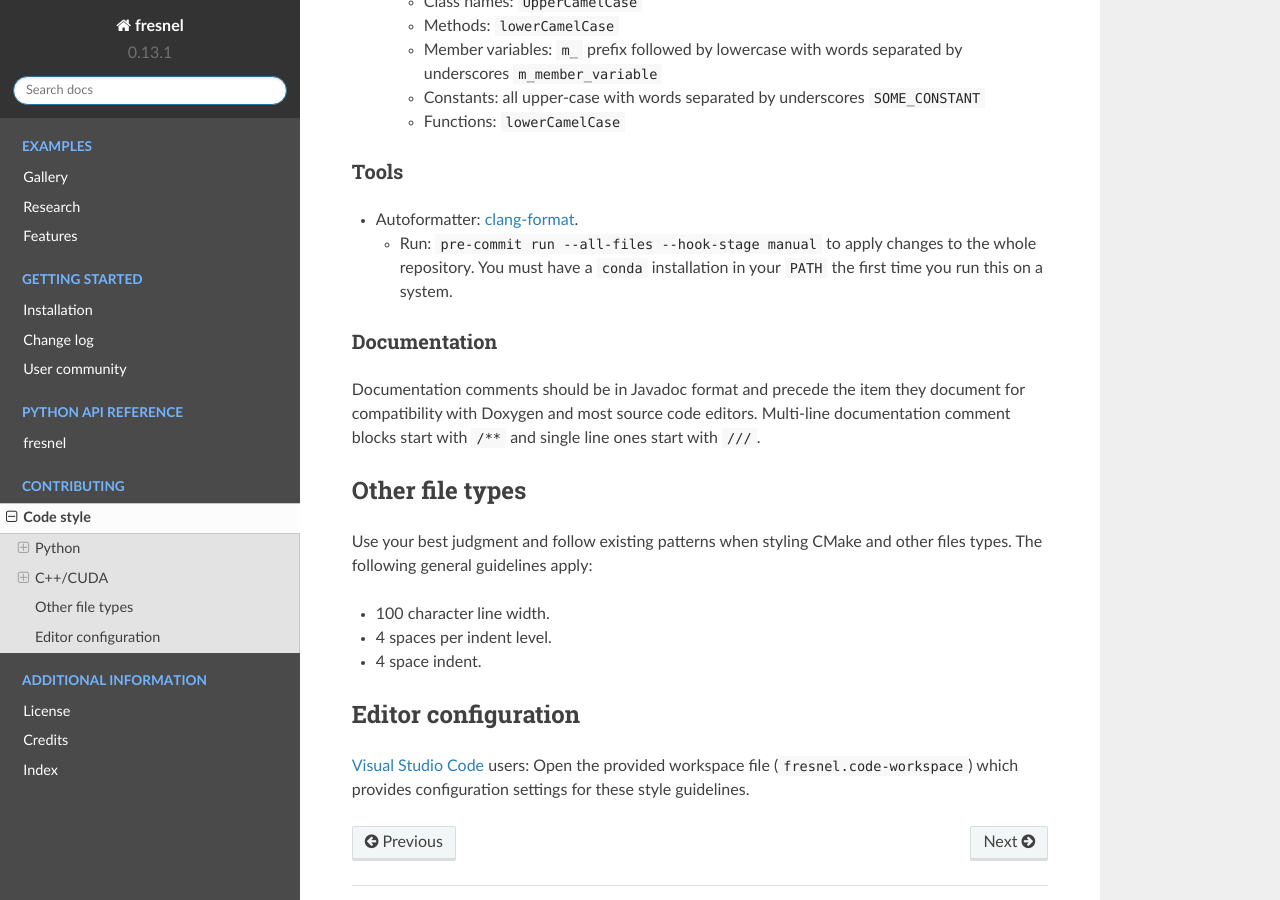
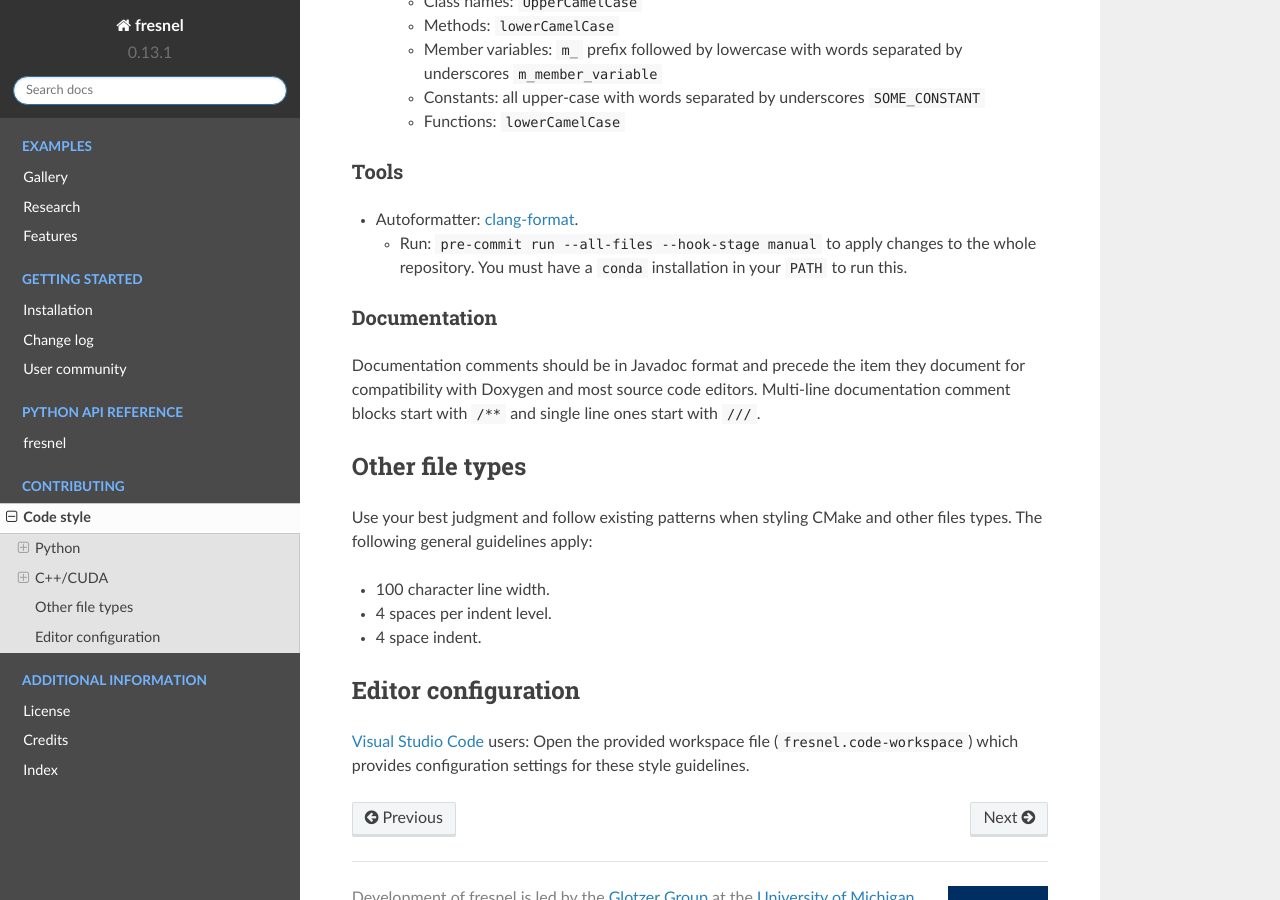
Before and after one commit to glotzerlab/fresnel, a Sphinx documentation site: the page built from doc/style.rst, in a window 1280 px wide and 900 px high, scrolled down 1228 px. Built offline with Sphinx 7.4.7 and the Read the Docs theme 2.0.0, drawn with Linux system fonts in a browser that asks for light colours.

Commit message:
Update doc/style.rst
Co-authored-by: Bradley Dice <bdice@bradleydice.com>

```diff
--- a/doc/style.rst
+++ b/doc/style.rst
@@ -84,7 +84,7 @@ Tools
 
   * Run: ``pre-commit run --all-files --hook-stage manual`` to apply changes to
     the whole repository. You must have a ``conda`` installation in your
-    ``PATH`` the first time you run this on a system.
+    ``PATH`` to run this.
 
 Documentation
 ^^^^^^^^^^^^^
```
